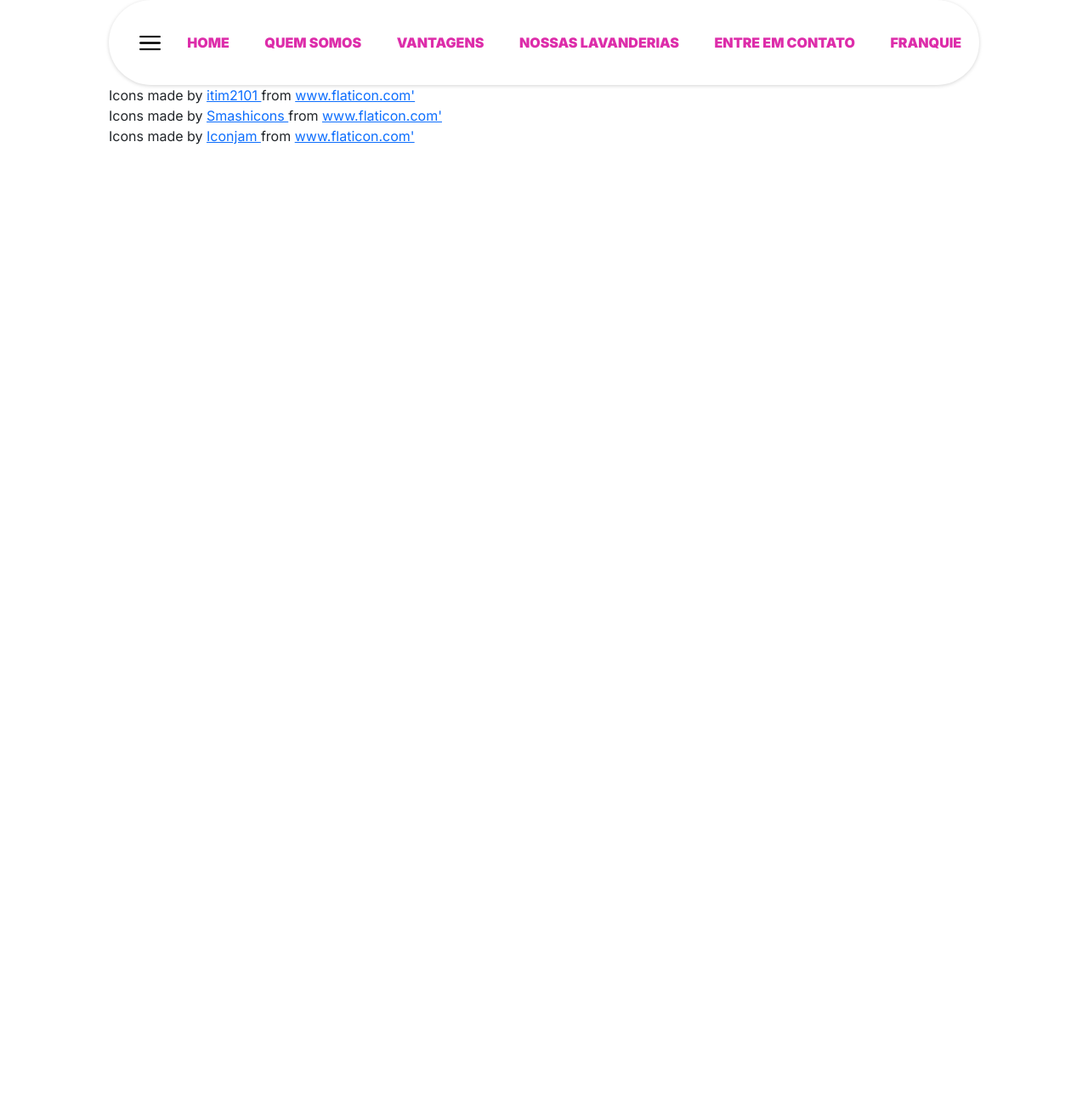
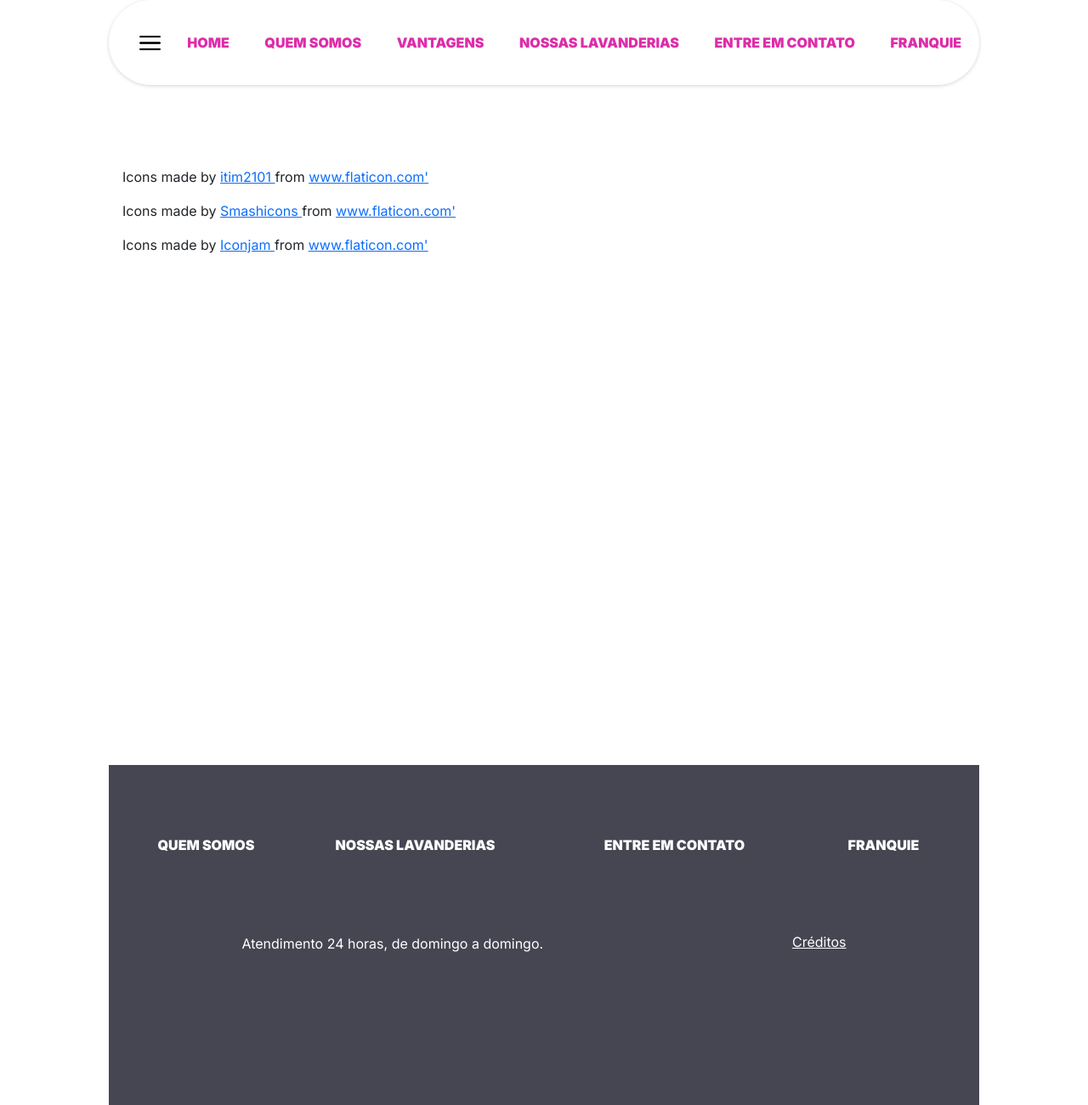
Before and after one commit to pedrodev2007/website-uc9, a website built with Vite: page creditos.html in a window 1280 px wide. Shown: the whole page at 85% size. Before the commit the page ends 800 px from the top, so only its background shows below. Built offline with nearby package versions, Linux system fonts and the light colour scheme.

Commit message:
atualização da footer

```diff
--- a/creditos.html
+++ b/creditos.html
@@ -10,9 +10,8 @@
 	<link rel="preconnect" href="https://fonts.googleapis.com">
 	<link rel="preconnect" href="https://fonts.gstatic.com" crossorigin>
 	<link href="https://fonts.googleapis.com/css2?family=Inter:ital,opsz,wght@0,14..32,100..900;1,14..32,100..900&display=swap" rel="stylesheet">
-    <link rel="stylesheet" href="styles/home-style.css">
     <link rel="stylesheet" href="styles/style.css">
-	<link rel="stylesheet" href="styles/home-animation.css">
+	<link rel="stylesheet" href="styles/creditos.css">
 	<link rel="icon" type="image/x-icon" href="src/img/clean-lavanderia-favicon.png">
 </head>
 <body>
@@ -57,10 +56,32 @@
 				</ul>
 			</div>
 		</div>
-        <div> Icons made by <a href="https://www.flaticon.com/authors/itim2101" title="itim2101"> itim2101 </a> from <a href="https://www.flaticon.com/" title="Flaticon">www.flaticon.com'</a></div>
-		<div> Icons made by <a href="https://www.flaticon.com/authors/smashicons" title="Smashicons"> Smashicons </a> from <a href="https://www.flaticon.com/" title="Flaticon">www.flaticon.com'</a></div>
-		<div> Icons made by <a href="https://www.flaticon.com/authors/iconjam" title="Iconjam"> Iconjam </a> from <a href="https://www.flaticon.com/" title="Flaticon">www.flaticon.com'</a></div>
+		<section id="main-section">
+			<div> Icons made by <a href="https://www.flaticon.com/authors/itim2101" title="itim2101"> itim2101 </a> from <a href="https://www.flaticon.com/" title="Flaticon">www.flaticon.com'</a></div>
+			<div> Icons made by <a href="https://www.flaticon.com/authors/smashicons" title="Smashicons"> Smashicons </a> from <a href="https://www.flaticon.com/" title="Flaticon">www.flaticon.com'</a></div>
+			<div> Icons made by <a href="https://www.flaticon.com/authors/iconjam" title="Iconjam"> Iconjam </a> from <a href="https://www.flaticon.com/" title="Flaticon">www.flaticon.com'</a></div>
+		</section>
+
 
     </main>
+
+	<footer>
+		<div id="footer-top-container">
+			<div class="footer-top-div">
+				<a href="quem-somos.html">QUEM SOMOS</a>
+				<a href="">NOSSAS LAVANDERIAS</a>
+			</div>
+			<div class="footer-top-div">
+				<a href="entre-contato.html">ENTRE EM CONTATO</a>
+				<a href="franquie.html">FRANQUIE</a>
+			</div>
+		</div>
+		<div id="footer-bottom-container">
+			<div class="footer-bottom-div">
+				<p>Atendimento 24 horas, de domingo a domingo.</p>
+				<a href="creditos.html" id="credits">Créditos</a>
+			</div>
+		</div>
+	</footer>
 </body>
 </html>
--- /dev/null
+++ b/styles/creditos.css
@@ -0,0 +1,13 @@
+main {
+    height: 100vh;
+
+}
+
+#main-section {
+    padding-top: 5rem;
+    width: 100%;
+}
+
+#main-section div {
+    margin: 1rem;
+}
```
Also changed, not shown: entre-contato.html (+3 -6 lines), franquie.html (+3 -5 lines), home.html (+0 -1 lines), quem-somos.html (+3 -4 lines).
